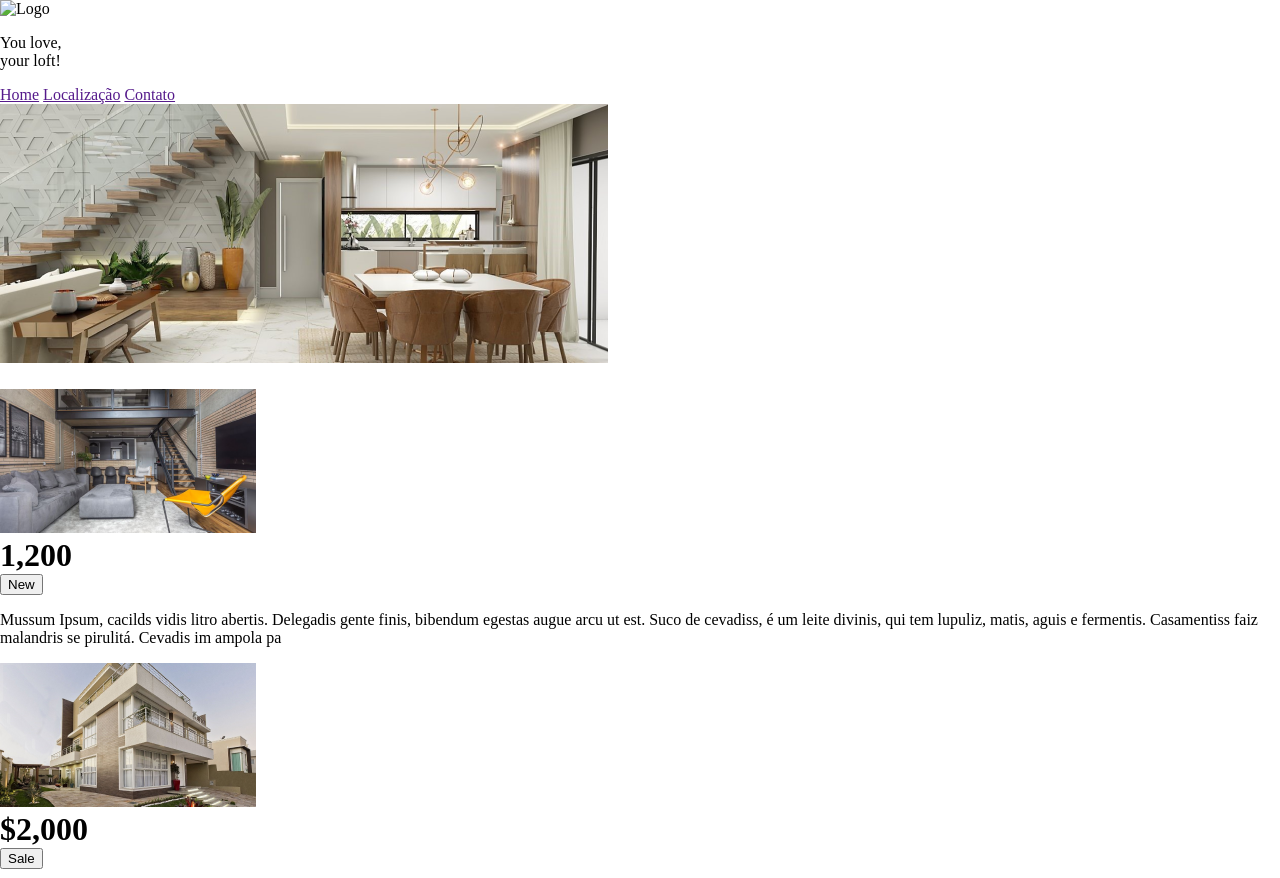
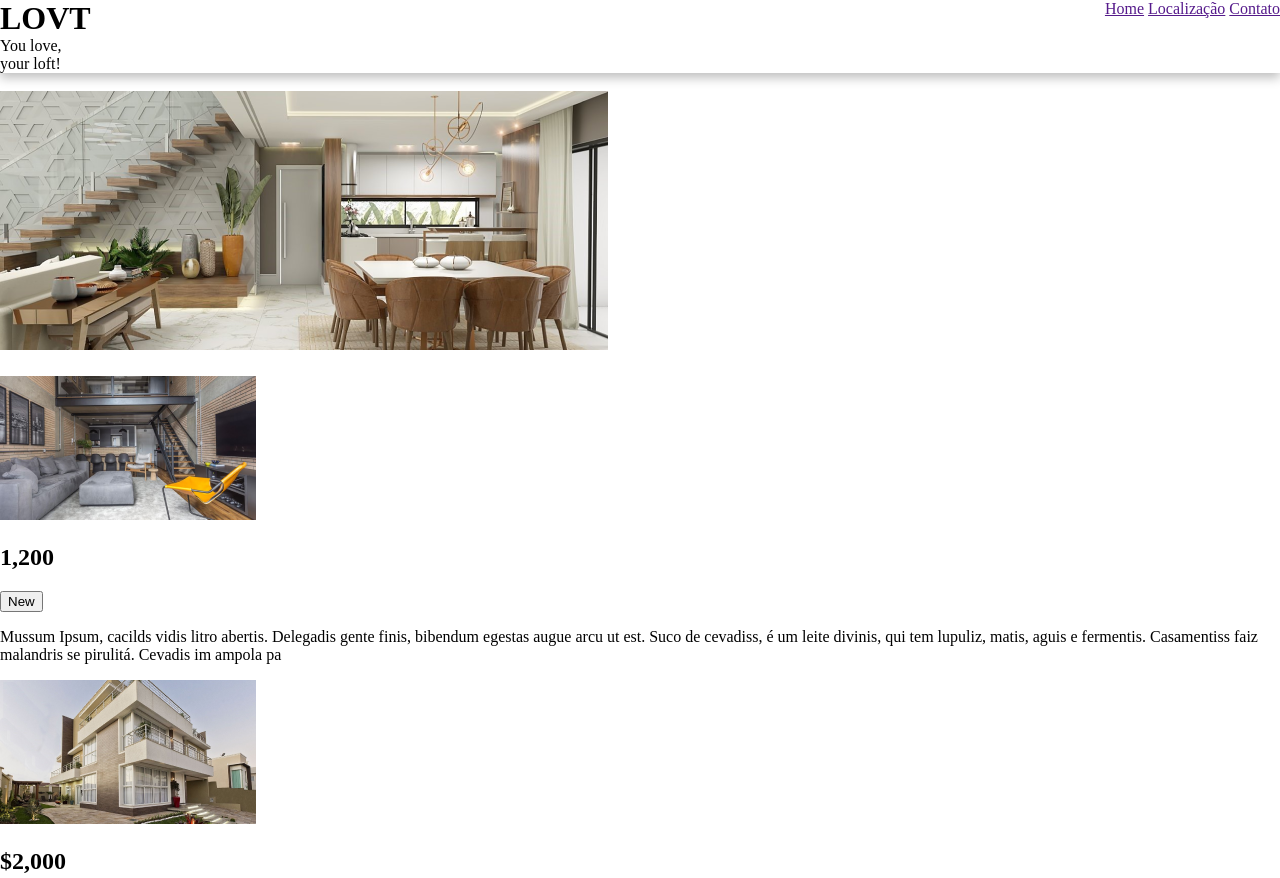
Before and after one commit to rphaeldev/Lovt, a website: page views/index.html in a window 1280 px wide. Shown: the top 878 px of the page. Drawn offline with Linux system fonts and the light colour scheme; files whose address does not match are found by name.

Commit message:
trabalhando no header

```diff
--- a/public/css/estilo.css
+++ b/public/css/estilo.css
@@ -3,17 +3,17 @@ body {
   padding: 0;
 }
 
-h1 {
-  margin: 0;
-  padding: 0;
-  background-color:
+header {
+  display:flex;
+  justify-content:space-between;
+
+  box-shadow: 0px 5px 10px rgba(0, 0, 0, 0.25);
 }
 
-nav>a:first-child {
-  color: red;
-  text-decoration: none;
+header h1{
+  margin: 0;
 }
 
-#link-contato {
-  font-style: italic;
+header p {
+  margin: 0;
 }
--- a/views/index.html
+++ b/views/index.html
@@ -9,14 +9,17 @@
      </head>
   <body>
     <header>
-      <div id="nav" class="nav-links">
-        <img id="logo" src="public\img\logo.svg" alt="Logo">
+      <div>
+        <h1>LOVT</h1>
         <p>You love, <br> your loft!</p>
+        </div>
+        <nav>
         <a href="">Home</a>
         <a href="">Localização</a>
         <a href="">Contato</a>
-      </div>
-    </header>
+        </nav>
+       </header>
+    <br>
     <main>
     <div class="slides">
       <img class="fotos-slides" src="/public/img/slide-1.png" alt="fotos">
@@ -26,13 +29,13 @@
     </div>
       <div class="banners">
         <img src="/public/img/foto-project-1.png" alt="banner1">
-        <h1>1,200</h1>
+        <h2>1,200</h2>
         <button>New</button>
           <p>Mussum Ipsum, cacilds vidis litro abertis. Delegadis gente finis, bibendum egestas augue arcu ut est.
             Suco de cevadiss, é um leite divinis, qui tem lupuliz, matis, aguis e fermentis.
             Casamentiss faiz malandris se pirulitá. Cevadis im ampola pa</p>
             <img src="\public\img\foto-project-2.png" alt="banner2">
-        <h1>$2,000</h1>
+        <h2>$2,000</h2>
         <button>Sale</button>
         <p>Mussum Ipsum, cacilds vidis litro abertis. Delegadis gente finis, bibendum egestas augue arcu ut est.
           Suco de cevadiss, é um leite divinis, qui tem lupuliz, matis, aguis e fermentis.
```
